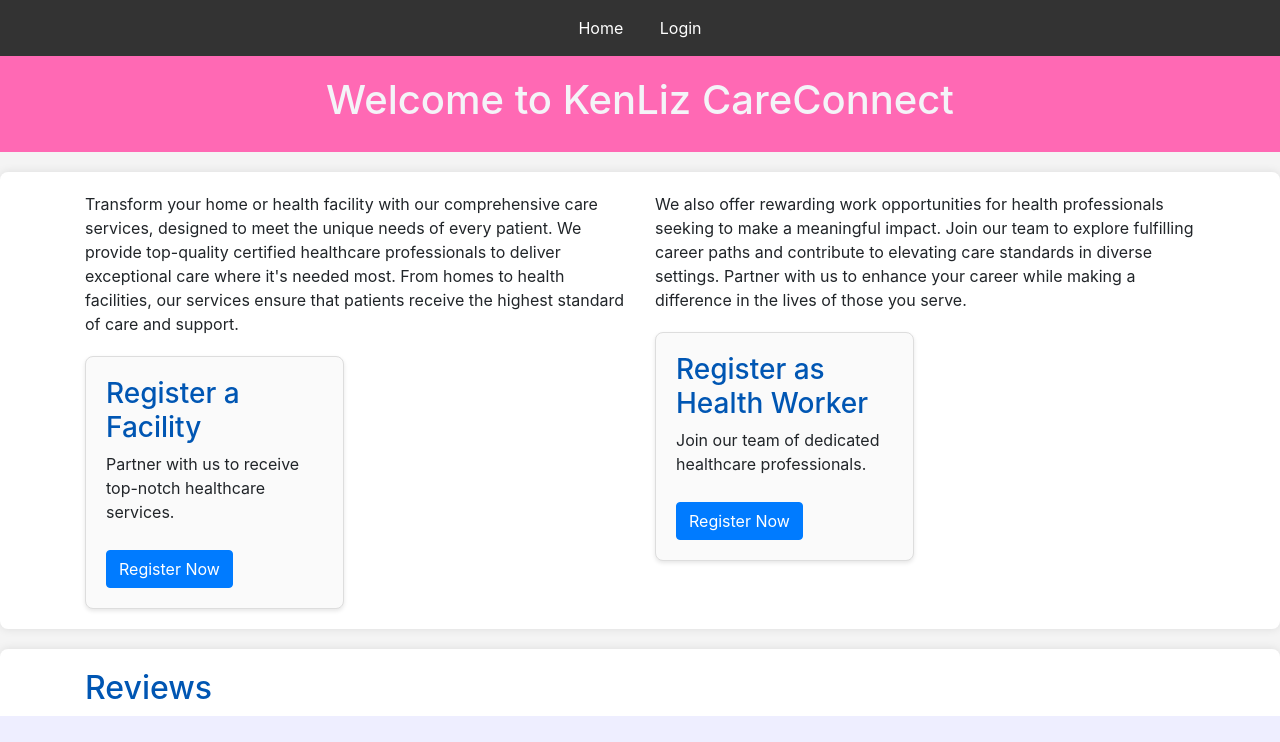
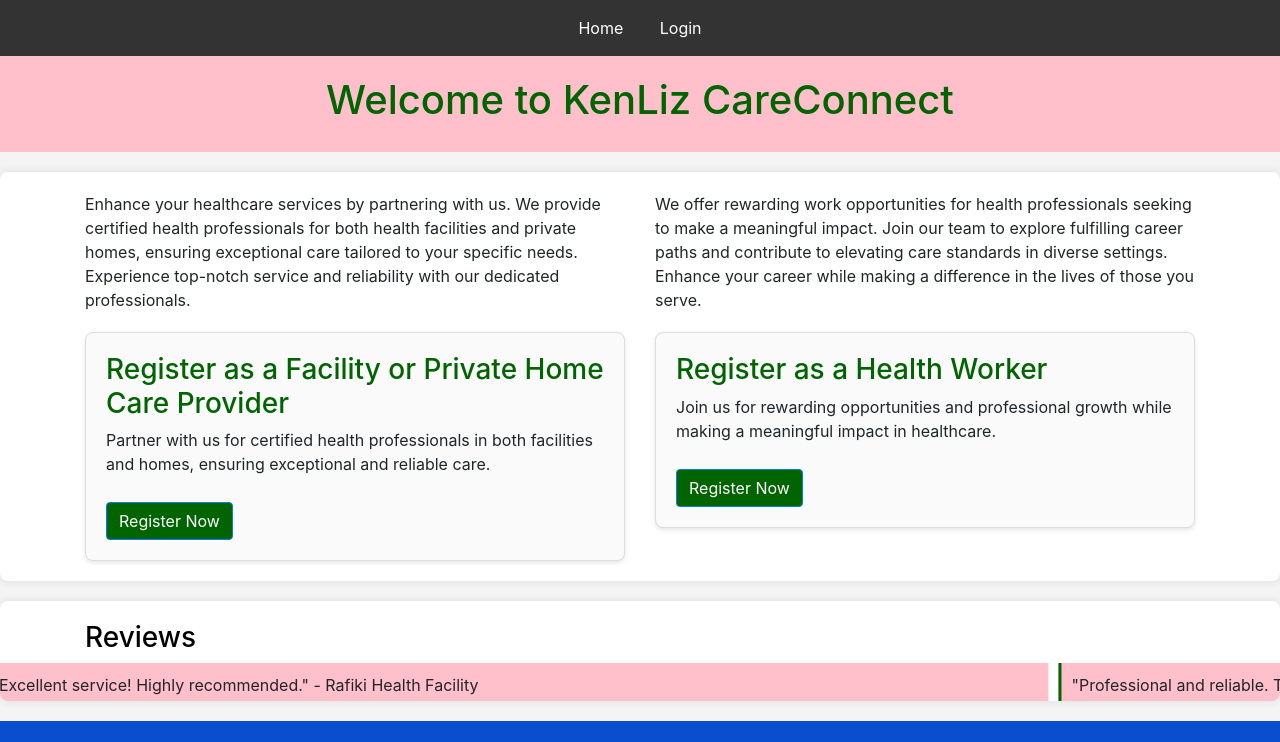
Before and after one commit to kenzym04/KenLiz_Care_Connect, a Flask app: page / in a window 1280 px wide. Shown: the top 742 px of the page. Run offline with Flask 3, Linux system fonts and the light colour scheme; some libraries are stand-ins or nearby versions.

Commit message:
Changed the colour to pink, green, blue, black for home page and styled Admin page

```diff
--- a/templates/index.html
+++ b/templates/index.html
@@ -11,7 +11,7 @@
     }
 
     header {
-        background-color: #ff69b4; /* Pink header */
+        background-color: #ffc0cb; /* Pink header */
         padding: 20px;
         text-align: center;
     }
@@ -25,11 +25,15 @@
     }
 
     h1 {
-        color: #f4f6f9fb;
+        color: #006400; /* Dark green for headings */
     }
 
     h2 {
-        color: #0056b3;
+        color: #000000; /* Black for subheadings */
+    }
+
+    h3 {
+        color: #000000; /* Black for subheadings */
     }
 
     .intro-text, .career-text {
@@ -43,7 +47,7 @@
     }
 
     .registration-card {
-        width: 48%;
+        width: 100%;
         padding: 20px;
         border: 1px solid #ddd;
         border-radius: 8px;
@@ -57,11 +61,17 @@
     }
 
     .registration-card h3 {
-        color: #0056b3;
+        color: #006400; /* Dark green for card headings */
     }
 
     .btn {
         margin-top: 10px;
+        background-color: #006400; /* Dark green button */
+        color: white;
+    }
+
+    .btn:hover {
+        background-color: #004d00; /* Darker green on hover */
     }
 
     .reviews {
@@ -73,16 +83,16 @@
 
     .reviews ul {
         display: flex;
-        width: calc(10 * 100%); /* Assuming there are 10 reviews */
-        animation: slide 10s linear infinite;
+        width: calc(1 * 100%); /* Assuming there are 10 reviews */
+        animation: slide 50s linear infinite;
     }
 
     .reviews li {
         list-style: none;
         width: 100%;
         padding: 10px;
-        border-left: 3px solid #0056b3;
-        background: #eef;
+        border-left: 3px solid #006400;
+        background: #ffc0cb;
         margin-right: 10px;
         flex: 0 0 auto;
     }
@@ -93,7 +103,7 @@
     }
 
     footer {
-        background: #0056b3;
+        background: #084ecf; /* Black footer */
         color: white;
         padding: 20px;
         text-align: center;
@@ -112,7 +122,7 @@
     }
 
     footer .social-icons a:hover {
-        color: #ddd;
+        color: #f24c68; /* Pink on hover */
     }
 
     footer .footer-links {
@@ -129,7 +139,7 @@
     }
 
     footer .footer-logo img {
-        width: 100px;
+        width: 50px;
         margin-bottom: 10px;
     }
 
@@ -147,7 +157,7 @@
 
     .chat-header {
         padding: 10px;
-        background: #0056b3;
+        background: #006400; /* Dark green chat header */
         color: white;
         border-top-left-radius: 8px;
         border-top-right-radius: 8px;
@@ -175,21 +185,21 @@
         <div class="row">
             <div class="col-md-6">
                 <div class="intro-text">
-                    <p>Transform your home or health facility with our comprehensive care services, designed to meet the unique needs of every patient. We provide top-quality certified healthcare professionals to deliver exceptional care where it's needed most. From homes to health facilities, our services ensure that patients receive the highest standard of care and support.</p>
+                    <p>Enhance your healthcare services by partnering with us. We provide certified health professionals for both health facilities and private homes, ensuring exceptional care tailored to your specific needs. Experience top-notch service and reliability with our dedicated professionals.</p>
                 </div>
                 <div class="registration-card">
-                    <h3>Register a Facility</h3>
-                    <p>Partner with us to receive top-notch healthcare services.</p>
+                    <h3>Register as a Facility or Private Home Care Provider</h3>
+                    <p>Partner with us for certified health professionals in both facilities and homes, ensuring exceptional and reliable care.</p>
                     <a href="{{ url_for('register_facility') }}" class="btn btn-primary">Register Now</a>
                 </div>
             </div>
             <div class="col-md-6">
                 <div class="career-text">
-                    <p>We also offer rewarding work opportunities for health professionals seeking to make a meaningful impact. Join our team to explore fulfilling career paths and contribute to elevating care standards in diverse settings. Partner with us to enhance your career while making a difference in the lives of those you serve.</p>
+                    <p>We offer rewarding work opportunities for health professionals seeking to make a meaningful impact. Join our team to explore fulfilling career paths and contribute to elevating care standards in diverse settings. Enhance your career while making a difference in the lives of those you serve.</p>
                 </div>
                 <div class="registration-card">
-                    <h3>Register as Health Worker</h3>
-                    <p>Join our team of dedicated healthcare professionals.</p>
+                    <h3>Register as a Health Worker</h3>
+                    <p>Join us for rewarding opportunities and professional growth while making a meaningful impact in healthcare.</p>
                     <a href="{{ url_for('register_healthworker') }}" class="btn btn-primary">Register Now</a>
                 </div>
             </div>
@@ -199,18 +209,18 @@
 
 <section class="reviews">
     <div class="container">
-        <h2>Reviews</h2>
+        <h3>Reviews</h3>
         <ul>
-            <li>Review 1: "Excellent service!" - Health Facility A</li>
-            <li>Review 2: "Professional and reliable." - Health Facility B</li>
-            <li>Review 3: "Highly recommend!" - Patient C</li>
-            <li>Review 4: "Great experience!" - Health Facility D</li>
-            <li>Review 5: "Very satisfied!" - Patient E</li>
-            <li>Review 6: "Top-notch professionals." - Health Facility F</li>
-            <li>Review 7: "Will use again." - Patient G</li>
-            <li>Review 8: "Highly professional." - Health Facility H</li>
-            <li>Review 9: "Excellent care." - Patient I</li>
-            <li>Review 10: "Reliable services." - Health Facility J</li>
+            <li>"Excellent service! Highly recommended." - Rafiki Health Facility</li>
+                <li>    "Professional and reliable. They exceeded my expectations." - Tumaini Health Facility</li>
+                    <li>   "Highly recommend! The staff was very attentive." - Patient Amina W.</li>
+                        <li>    "Great experience! Will definitely return." - Karibu Health Facility</li>
+                            <li>   "Very satisfied! The care was exceptional." - Patient Otieno M.</li>
+                                <li>   "Top-notch professionals. I felt well taken care of." - Uhuru Health Facility</li>
+                                    <li>  "Will use again. Fantastic service." - Patient Nyambura K.</li>
+                                        <li> "Highly professional and courteous staff." - Amani Health Facility</li>
+                                            <li>  "Excellent care. They made me feel comfortable." - Patient Kibet T.</li>
+                                                <li>  "Reliable services. Always a pleasure visiting." - Jenga Health Facility</li>
         </ul>
     </div>
 </section>
@@ -259,25 +269,6 @@
     </div>
 </div>
 
-<script>
-    function toggleChat() {
-        var chatPopup = document.getElementById("chatPopup");
-        if (chatPopup.style.display === "none" || chatPopup.style.display === "") {
-            chatPopup.style.display = "block";
-        } else {
-            chatPopup.style.display = "none";
-        }
-    }
 
-    function closeChat(event) {
-        event.stopPropagation();
-        var chatPopup = document.getElementById("chatPopup");
-        chatPopup.style.display = "none";
-    }
 
-    // Initialize chat as minimized
-    window.onload = function() {
-        document.getElementById("chatPopup").style.display = "none";
-    };
-</script>
 {% endblock %}
```
